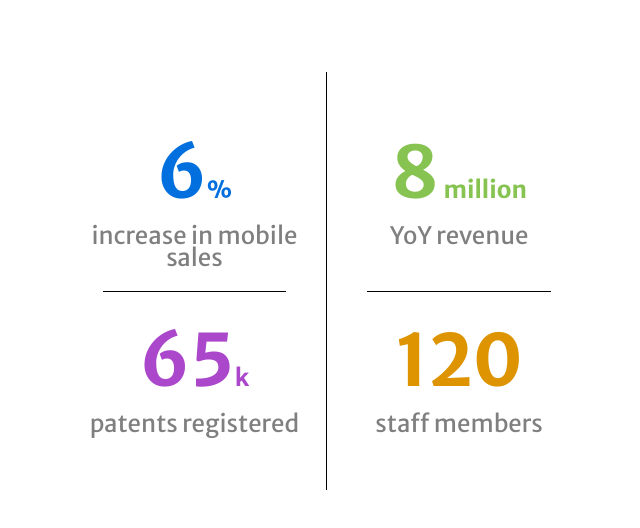
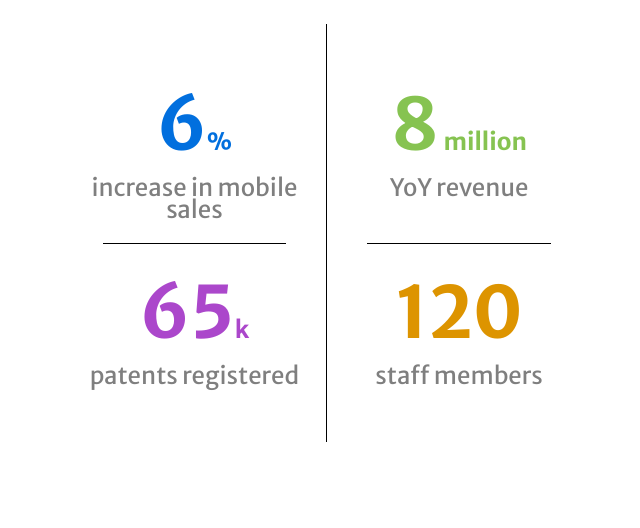
Before and after one commit to birdbird314/stats-panel, a plain HTML site: page docs/index.html in a window 1280 px wide. Shown: the whole page, without its empty margins (313-953 px from the left). Drawn offline with Linux system fonts and the light colour scheme.

```diff
--- a/docs/main.css
+++ b/docs/main.css
@@ -8,7 +8,7 @@ body {
 }
 
 main {
-  margin-top: 4em;
+  margin-top: 1em;
   display: grid;
   grid-template-columns: 50% 50%;
   text-align: center;
@@ -78,3 +78,7 @@ main div:nth-child(3) h1 {
 main div:nth-child(4) h1 {
   color: #DD9400;
 }
+
+@media only screen and (min-width: 768px) {
+  margin-top: 1em;
+}
```
